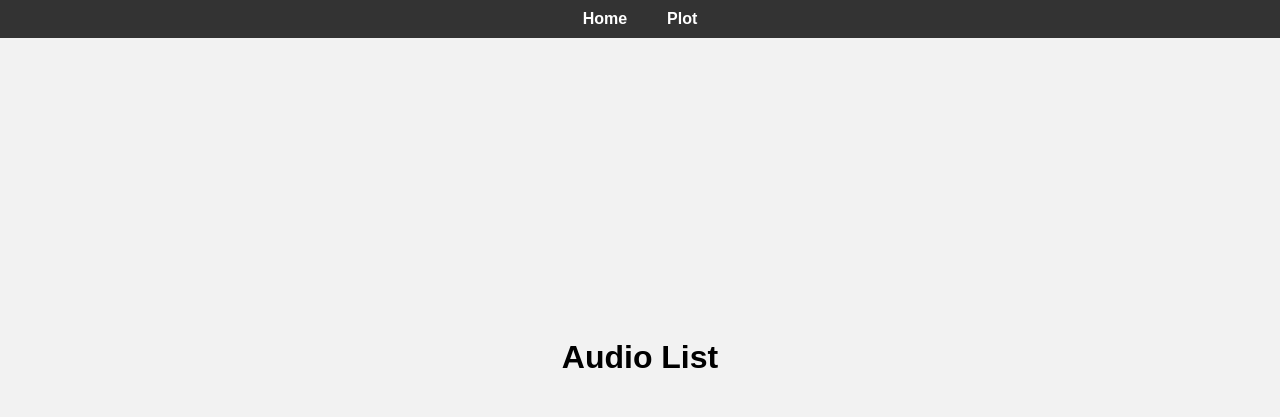
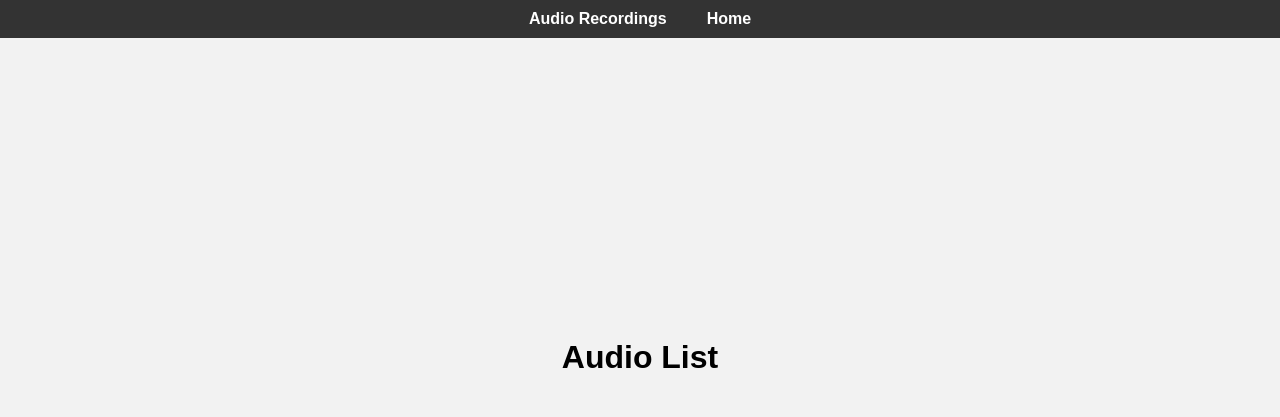
Before and after one commit to oliverburrus/NFCPi, a Flask app: template flask_app/templates/audio_list.html in a window 1280 px wide. Shown: the top 417 px of the page. Run offline with Flask 3, Linux system fonts and the light colour scheme; the template is opened without the code that fills it: most values are stand-ins (such as "Sample title", 1, 10 or a date in 2020).

Commit message:
Update audio_list.html

```diff
--- a/flask_app/templates/audio_list.html
+++ b/flask_app/templates/audio_list.html
@@ -6,8 +6,8 @@
   </head>
   <body>
     <nav>
-      <a href="{{ url_for('index') }}">Home</a>
-      <a href="{{ url_for('plot') }}">Plot</a>
+      <a href="{{ url_for('audio') }}">Audio Recordings</a>
+      <a href="{{ url_for('plot') }}">Home</a>
     </nav>
     <main>
       <h1>Audio List</h1>
```
